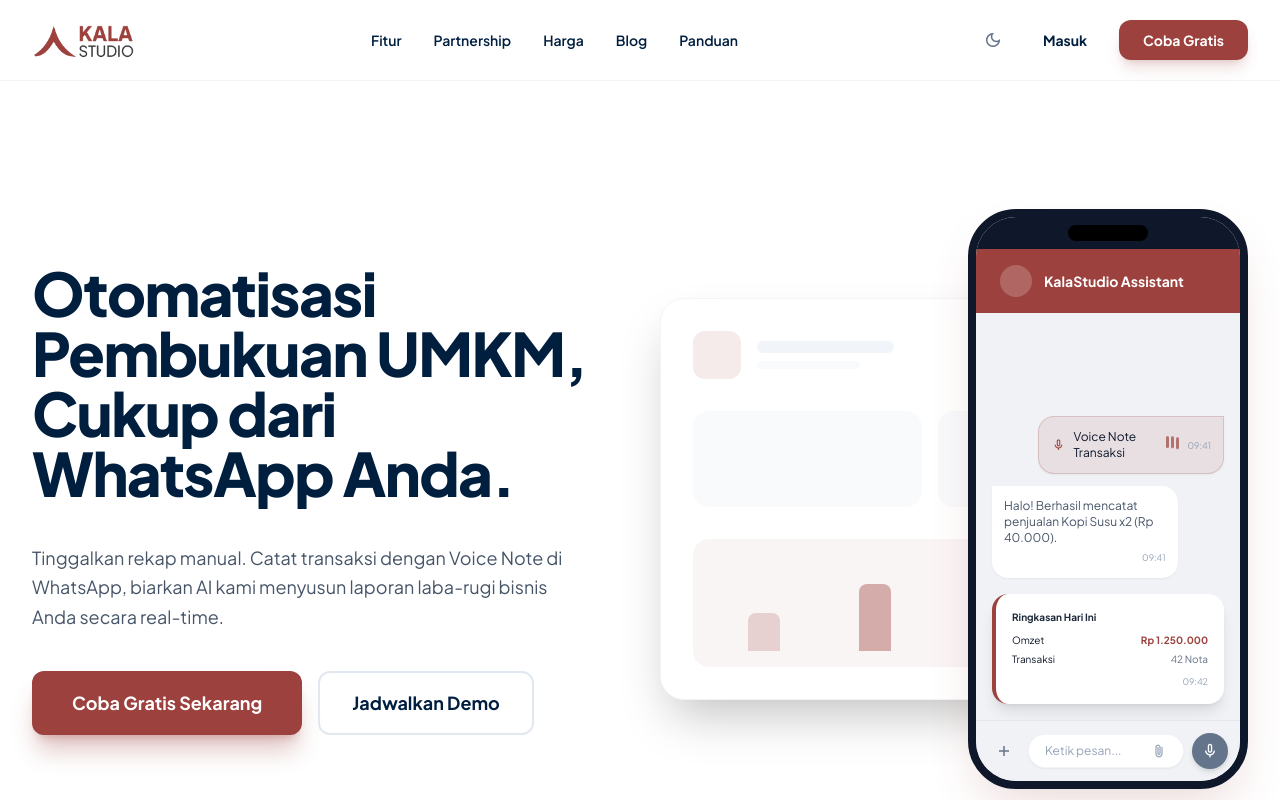
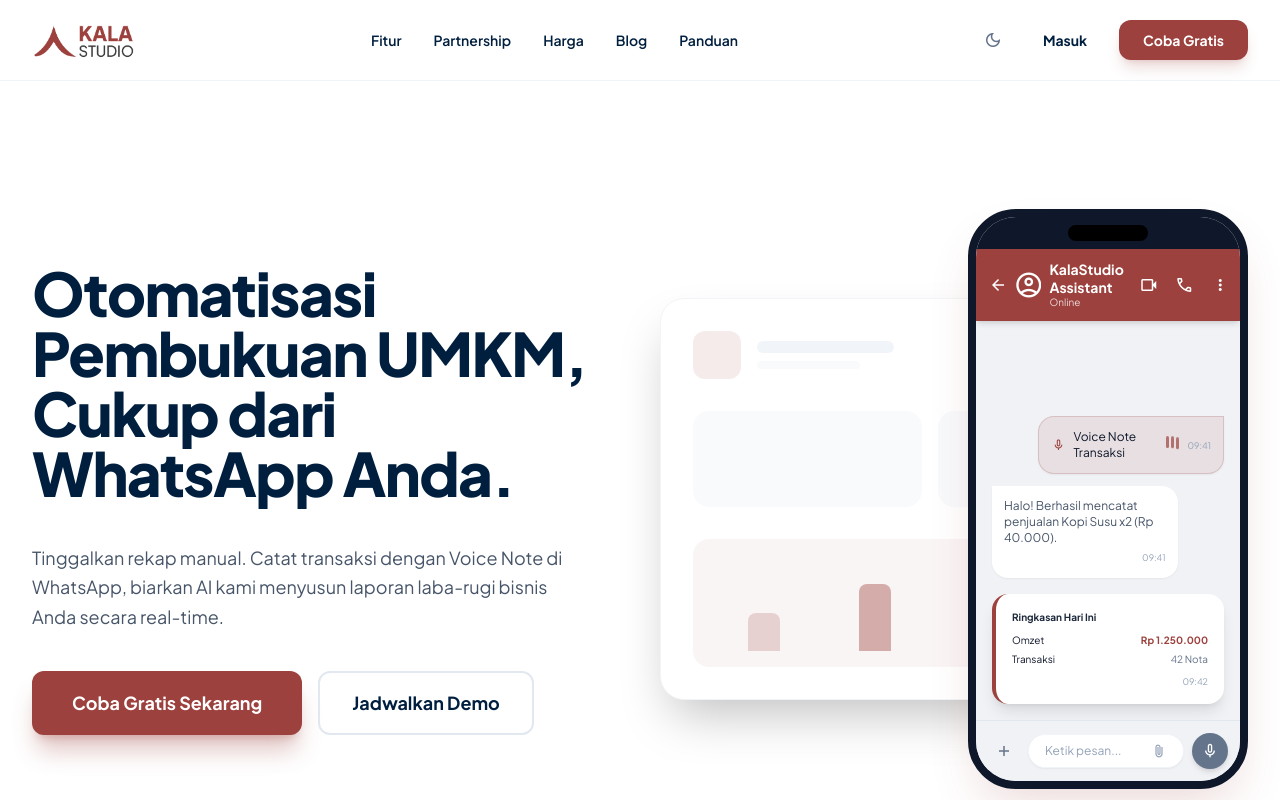
Before and after one commit to firdausnanda/kalastudio, a React (Vite) app: page / in a window 1280 px wide. Shown: the top 800 px of the page. Built offline with nearby package versions, Linux system fonts and the light colour scheme.

Commit message:
[FIX] Styling header WA

```diff
--- a/src/components/Hero.jsx
+++ b/src/components/Hero.jsx
@@ -70,9 +70,24 @@
                   <div className="w-20 h-4 bg-black rounded-full"></div>
                 </div>
                 <div className="h-full pt-8 flex flex-col bg-[#F0F2F5]">
-                  <div className="bg-primary px-6 py-4 text-white flex items-center gap-3">
-                    <div className="w-8 h-8 rounded-full bg-white/20"></div>
-                    <span className="font-bold text-sm">KalaStudio Assistant</span>
+                  <div className="bg-primary px-3 py-3 text-white flex items-center justify-between shadow-md relative z-20">
+                    <div className="flex items-center gap-2">
+                      <span className="material-symbols-outlined text-xl">arrow_back</span>
+                      <div className="flex items-center gap-2">
+                        <div className="w-10 h-10 rounded-full flex items-center justify-center overflow-hidden">
+                          <span className="material-symbols-outlined text-3xl">account_circle</span>
+                        </div>
+                        <div className="flex flex-col">
+                          <span className="font-bold text-sm leading-tight">KalaStudio Assistant</span>
+                          <span className="text-[10px] opacity-80 leading-tight">Online</span>
+                        </div>
+                      </div>
+                    </div>
+                    <div className="flex items-center gap-4 pr-1">
+                      <span className="material-symbols-outlined text-xl cursor-not-allowed">videocam</span>
+                      <span className="material-symbols-outlined text-xl cursor-not-allowed">call</span>
+                      <span className="material-symbols-outlined text-xl cursor-not-allowed">more_vert</span>
+                    </div>
                   </div>
                   <div className="p-4 flex flex-col gap-3 overflow-hidden h-full justify-end pb-4">
                     {/* ... (isi chat tetap sama) ... */}
```
